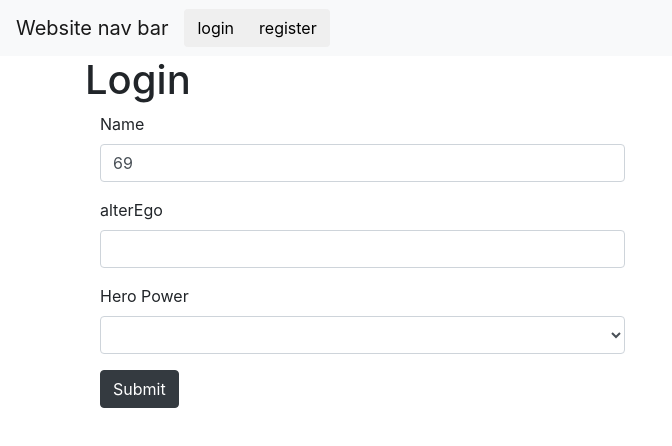
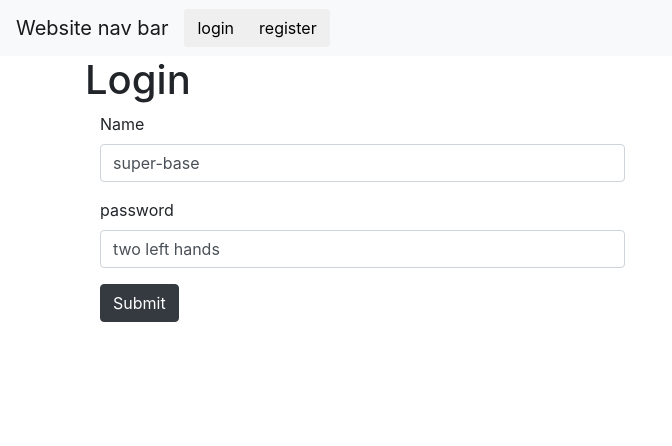
Before and after one commit to KadeHels/BlackRaven, an Angular app in the folder BlackRaven/: page /login-form in a window 1280 px wide. Shown: the top 446 px of the page, without its empty margins (0-672 px from the left). Built offline with nearby package versions, Linux system fonts and the light colour scheme.

Commit message:
deleted hero part

```diff
--- a/BlackRaven/src/app/login-form/login-form.component.html
+++ b/BlackRaven/src/app/login-form/login-form.component.html
@@ -12,16 +12,9 @@
     </div>
 
     <div class="form-group">
-      <label for="alterEgo">alterEgo</label>
-      <input type="text" class="form-control" id="alterEgo"
-      [(ngModel)]="model.alterEgo" name="alterEgo">
-    </div>
-    <div class="form-group">
-      <label for="power">Hero Power</label>
-      <select class="form-control" name="power" id="power" required
-      [(ngModel)]="model.power" name="power">
-          <option *ngFor="let pow of powers" [value]="pow">{{pow}}</option>
-      </select>
+      <label for="password">password</label>
+      <input type="text" class="form-control" id="password"
+      [(ngModel)]="model.password" name="password">
     </div>
 
     <button type="submit" class="btn btn-dark">Submit</button>
--- a/BlackRaven/src/app/login-form/login-form.component.ts
+++ b/BlackRaven/src/app/login-form/login-form.component.ts
@@ -8,7 +8,8 @@ import {User} from '../shared/user'
 export class LoginFormComponent {
 powers = ['super weak', 'extra long hair', 'blushing', 'smelly farts']
 
-model = new User(69, 'super-base', this.powers[0], 'two left hands');
+model = new User('super-base', 'two left hands');
+
 
 submitted = false;
 
```
